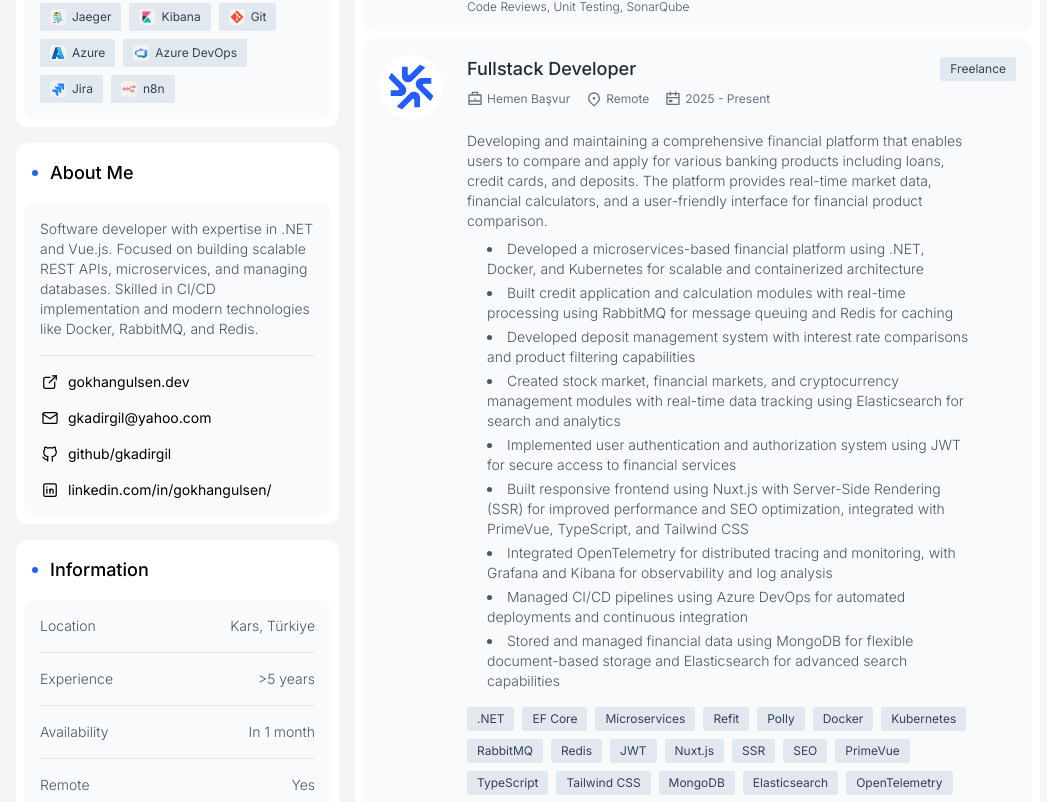
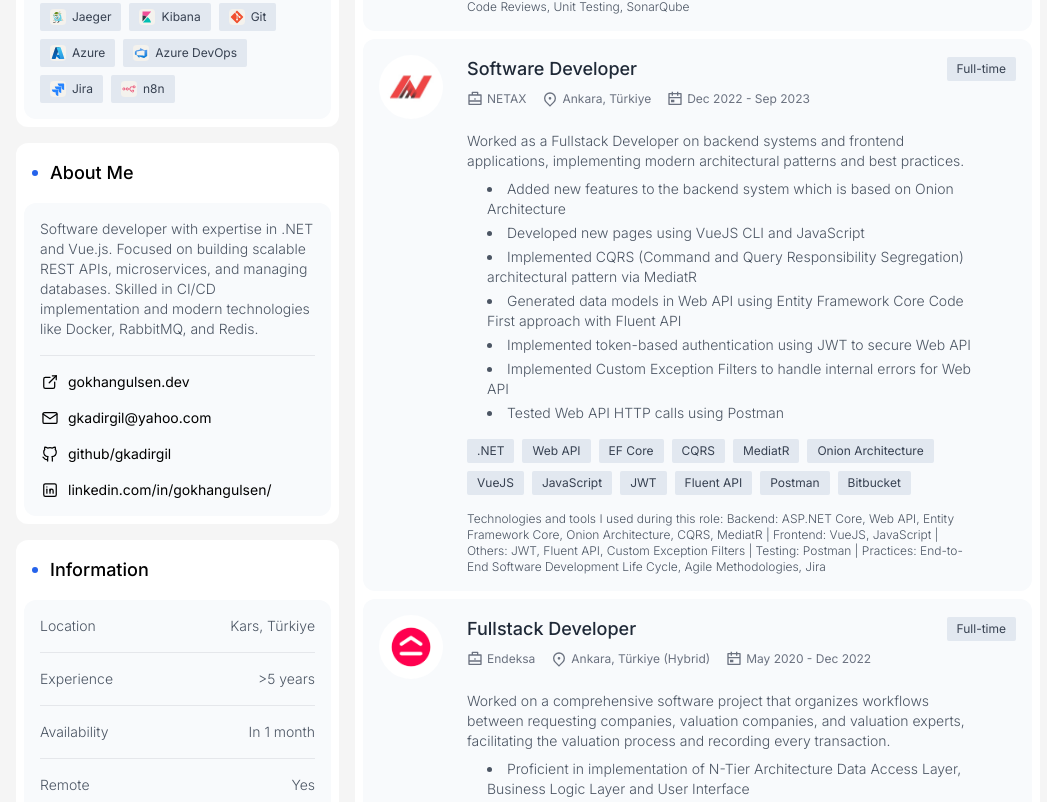
Before and after one commit to gkgulsen/gokhangulsen.dev, a Nuxt app: page / in a window 1280 px wide. Shown: the part 793-1595 px from the top of the page, without its empty margins (112-1159 px from the left). Built offline with nearby package versions, Linux system fonts and the light colour scheme.

Commit message:
update profile data

```diff
--- a/app/composables/useProfileData.ts
+++ b/app/composables/useProfileData.ts
@@ -132,52 +132,7 @@
       ],
       additionalInfo: 'Technologies and tools I used during this role: Backend: .NET Web API, ASP.NET Core MVC, Entity Framework Core, T-SQL | Frontend: Vue.js, TypeScript | Others: JWT, SignalR, Redis, Hangfire | Cloud: Microsoft Azure (including Azure DevOps) | Database: MSSQL, PostgreSQL | Architecture: Modular Monolith, Monolith | Practices: Agile/Scrum, CI/CD, Code Reviews, Unit Testing, SonarQube'
     },
-    {
-      title: 'Fullstack Developer',
-      type: 'Freelance',
-      company: 'Hemen Başvur',
-      companyUrl: 'https://test.hemenbasvur.com',
-      location: 'Remote',
-      period: '2025 - Present',
-      logo: '/img/hemenbasvur_logo.svg',
-      description: 'Developing and maintaining a comprehensive financial platform that enables users to compare and apply for various banking products including loans, credit cards, and deposits. The platform provides real-time market data, financial calculators, and a user-friendly interface for financial product comparison.',
-      projects: [
-        'Developed a microservices-based financial platform using .NET, Docker, and Kubernetes for scalable and containerized architecture',
-        'Built credit application and calculation modules with real-time processing using RabbitMQ for message queuing and Redis for caching',
-        'Developed deposit management system with interest rate comparisons and product filtering capabilities',
-        'Created stock market, financial markets, and cryptocurrency management modules with real-time data tracking using Elasticsearch for search and analytics',
-        'Implemented user authentication and authorization system using JWT for secure access to financial services',
-        'Built responsive frontend using Nuxt.js with Server-Side Rendering (SSR) for improved performance and SEO optimization, integrated with PrimeVue, TypeScript, and Tailwind CSS',
-        'Integrated OpenTelemetry for distributed tracing and monitoring, with Grafana and Kibana for observability and log analysis',
-        'Managed CI/CD pipelines using Azure DevOps for automated deployments and continuous integration',
-        'Stored and managed financial data using MongoDB for flexible document-based storage and Elasticsearch for advanced search capabilities'
-      ],
-      technologies: [
-        '.NET',
-        'EF Core',
-        'Microservices',
-        'Refit',
-        'Polly',
-        'Docker',
-        'Kubernetes',
-        'RabbitMQ',
-        'Redis',
-        'JWT',
-        'Nuxt.js',
-        'SSR',
-        'SEO',
-        'PrimeVue',
-        'TypeScript',
-        'Tailwind CSS',
-        'MongoDB',
-        'Elasticsearch',
-        'OpenTelemetry',
-        'Grafana',
-        'Kibana',
-        'Azure DevOps'
-      ],
-      additionalInfo: 'Technologies and tools I used during this role: Backend: .NET, Microservices Architecture | Frontend: Nuxt.js (SSR), PrimeVue, TypeScript, Tailwind CSS | Infrastructure: Docker, Kubernetes, Azure DevOps | Messaging & Caching: RabbitMQ, Redis | Database: MongoDB, Elasticsearch | Security: JWT | Observability: OpenTelemetry, Grafana, Kibana | SEO: Server-Side Rendering (SSR) for improved search engine optimization and performance | Features: Credit card management, credit applications and calculations, deposit management, stock market tracking, financial markets, cryptocurrency management'
-    },
+
     {
       title: 'Software Developer',
       type: 'Full-time',
```
